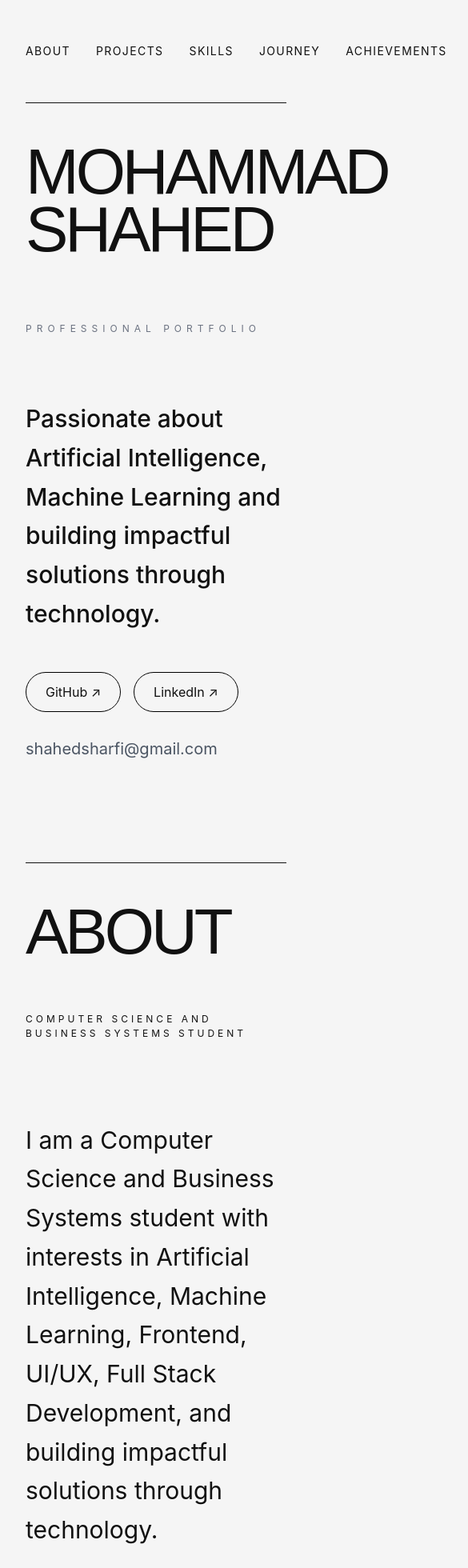
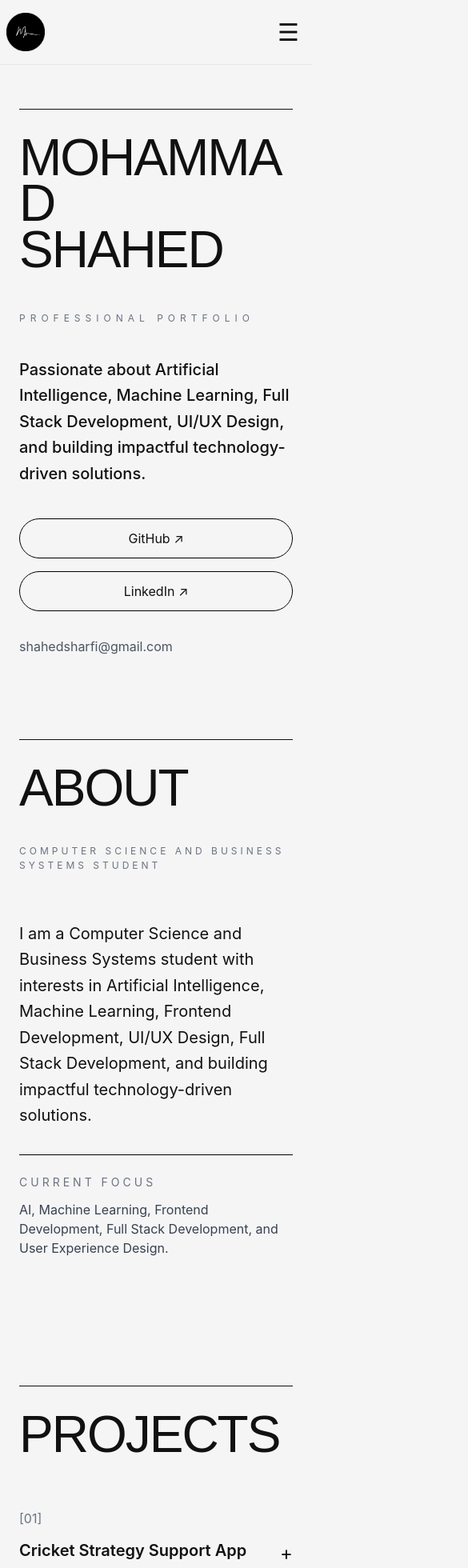
Before and after one commit to shahed4ms/Portfolio, a React (Vite) app in the folder portfolio/: page / in a window 390 px wide. Shown: the top 1960 px of the page at 80% size, 585 px wide, since content can reach past the window. Built offline with nearby package versions, Linux system fonts and the light colour scheme.

Commit message:
Responsive portfolio update

```diff
--- a/portfolio/src/Components/About.jsx
+++ b/portfolio/src/Components/About.jsx
@@ -1,24 +1,35 @@
 export default function About() {
   return (
-    <section id="about" className="px-8 py-32">
+    <section id="about" className="px-6 md:px-8 py-20 md:py-32">
       <div className="section-line"></div>
 
       <h1 className="editorial-title">ABOUT</h1>
 
-      <div className="grid md:grid-cols-2 gap-20 mt-16">
+      <div className="grid grid-cols-1 md:grid-cols-2 gap-10 md:gap-20 mt-10 md:mt-16">
         <div>
           <p className="section-label">
-            Computer Science and Business Systems student
+            Computer Science and Business Systems Student
           </p>
         </div>
 
         <div>
-          <p className="text-3xl leading-relaxed">
+          <p className="text-xl md:text-3xl leading-relaxed">
             I am a Computer Science and Business Systems student with interests
-            in Artificial Intelligence, Machine Learning, Frontend, UI/UX, Full
-            Stack Development, and building impactful solutions through
-            technology.
+            in Artificial Intelligence, Machine Learning, Frontend Development,
+            UI/UX Design, Full Stack Development, and building impactful
+            technology-driven solutions.
           </p>
+
+          <div className="mt-8 md:mt-10 border-t border-black pt-6">
+            <p className="text-sm uppercase tracking-[4px] text-gray-500">
+              Current Focus
+            </p>
+
+            <p className="mt-3 text-base md:text-lg text-gray-700">
+              AI, Machine Learning, Frontend Development, Full Stack
+              Development, and User Experience Design.
+            </p>
+          </div>
         </div>
       </div>
     </section>
--- a/portfolio/src/Components/Achievements.jsx
+++ b/portfolio/src/Components/Achievements.jsx
@@ -33,7 +33,7 @@ const achievements = [
 
 export default function Achievements() {
   return (
-    <section id="achievements"className="px-8 py-32">
+    <section id="achievements" className="px-8 py-32">
       <div className="section-line"></div>
 
       <h1 className="editorial-title">ACHIEVEMENTS</h1>
--- a/portfolio/src/Components/Hero.jsx
+++ b/portfolio/src/Components/Hero.jsx
@@ -1,7 +1,7 @@
 export default function Hero() {
   return (
-    <section className="min-h-screen flex items-center pt-32">
-      <div className="w-full px-8">
+    <section className="min-h-screen flex items-center pt-28 md:pt-32">
+      <div className="w-full px-6 md:px-8">
         <div className="section-line"></div>
 
         <h1 className="editorial-title">
@@ -10,7 +10,7 @@ export default function Hero() {
           SHAHED
         </h1>
 
-        <div className="grid md:grid-cols-2 mt-20 gap-20">
+        <div className="grid grid-cols-1 md:grid-cols-2 mt-12 md:mt-20 gap-10 md:gap-20">
           {/* Left Side */}
           <div>
             <p className="text-xs uppercase tracking-[6px] text-gray-500">
@@ -20,17 +20,18 @@ export default function Hero() {
 
           {/* Right Side */}
           <div>
-            <p className="text-3xl md:text-4xl font-medium leading-relaxed">
-              Passionate about Artificial Intelligence, Machine Learning and
-              building impactful solutions through technology.
+            <p className="text-xl md:text-4xl font-medium leading-relaxed">
+              Passionate about Artificial Intelligence, Machine Learning, Full
+              Stack Development, UI/UX Design, and building impactful
+              technology-driven solutions.
             </p>
 
-            <div className="flex flex-wrap gap-4 mt-12">
+            <div className="flex flex-col sm:flex-row gap-4 mt-10 md:mt-12">
               <a
                 href="https://github.com/shahed4ms"
                 target="_blank"
                 rel="noopener noreferrer"
-                className="border border-black px-6 py-3 rounded-full hover:bg-black hover:text-white transition duration-300"
+                className="border border-black px-6 py-3 rounded-full text-center hover:bg-black hover:text-white transition duration-300"
               >
                 GitHub ↗
               </a>
@@ -39,13 +40,15 @@ export default function Hero() {
                 href="https://www.linkedin.com/in/mohammad-shahed-25834a319/"
                 target="_blank"
                 rel="noopener noreferrer"
-                className="border border-black px-6 py-3 rounded-full hover:bg-black hover:text-white transition duration-300"
+                className="border border-black px-6 py-3 rounded-full text-center hover:bg-black hover:text-white transition duration-300"
               >
                 LinkedIn ↗
               </a>
             </div>
 
-            <p className="mt-8 text-xl text-gray-600">shahedsharfi@gmail.com</p>
+            <p className="mt-8 text-base md:text-xl text-gray-600 break-all">
+              shahedsharfi@gmail.com
+            </p>
           </div>
         </div>
       </div>
--- a/portfolio/src/Components/Journey.jsx
+++ b/portfolio/src/Components/Journey.jsx
@@ -1,42 +1,50 @@
 export default function Journey() {
   return (
-    <section id="journey" className="px-8 py-32">
+    <section id="journey" className="px-6 md:px-8 py-20 md:py-32">
       <div className="section-line"></div>
 
       <h1 className="editorial-title">JOURNEY</h1>
 
-      <div className="mt-20">
-        <div className="border-b border-black py-12 grid md:grid-cols-2">
-          <div>[2023 - PRESENT]</div>
+      <div className="mt-10 md:mt-20">
+        {/* Education */}
+        <div className="border-b border-black py-8 md:py-12 grid grid-cols-1 md:grid-cols-2 gap-4">
+          <div className="text-gray-500">[2023 - PRESENT]</div>
 
           <div>
-            <p className="text-sm uppercase tracking-[4px] text-gray-500 mb-3">
+            <p className="text-xs md:text-sm uppercase tracking-[4px] text-gray-500 mb-3">
               Education
             </p>
 
-            <h3 className="text-4xl font-semibold">
+            <h3 className="text-2xl md:text-4xl font-semibold leading-tight">
               Dr. N.G.P Institute of Technology
             </h3>
 
-            <p className="mt-4 text-gray-600">
-              Bachelor of Technology - Computer Scienece and Business Systems
+            <p className="mt-3 md:mt-4 text-gray-600 text-base md:text-lg">
+              Bachelor of Technology – Computer Science and Business Systems
             </p>
 
-            <p className="mt-4 text-gray-500">CGPA(upto 5th semester): 7.90</p>
+            <p className="mt-3 md:mt-4 text-gray-500 text-sm md:text-base">
+              CGPA (up to 5th Semester): 7.90
+            </p>
           </div>
         </div>
 
-        <div className="border-b border-black py-12 grid md:grid-cols-2">
-          <div>[June 2025]</div>
+        {/* Internship */}
+        <div className="border-b border-black py-8 md:py-12 grid grid-cols-1 md:grid-cols-2 gap-4">
+          <div className="text-gray-500">[JUNE 2025]</div>
 
           <div>
-            <p className="text-sm uppercase tracking-[4px] text-gray-500 mb-3">
+            <p className="text-xs md:text-sm uppercase tracking-[4px] text-gray-500 mb-3">
               Internship
             </p>
 
-            <h3 className="text-4xl font-semibold">UI/UX Intern</h3>
+            <h3 className="text-2xl md:text-4xl font-semibold leading-tight">
+              UI/UX Intern
+            </h3>
 
-            <p className="mt-4 text-gray-600">Litz Tech, Coimbatore</p>
+            <p className="mt-3 md:mt-4 text-gray-600 text-base md:text-lg">
+              Litz Tech, Coimbatore
+            </p>
           </div>
         </div>
       </div>
--- a/portfolio/src/Components/Navbar.jsx
+++ b/portfolio/src/Components/Navbar.jsx
@@ -1,12 +1,20 @@
+import { useState } from "react";
+
 export default function Navbar() {
+  const [menuOpen, setMenuOpen] = useState(false);
+
   return (
-    <nav className="fixed top-0 left-0 w-full z-50 bg-[#f5f5f5]">
-      <div className="px-8 py-8 flex justify-between items-center">
-        <div>
-            <img src="/logo.PNG" alt="ShahedLogo" className="h-16 w-auto" />
-        </div>
+    <nav className="fixed top-0 left-0 w-full z-50 bg-[#f5f5f5] border-b border-gray-200">
+      <div className="w-full pl-2 pr-4 md:pl-4 md:pr-8 py-4 md:py-5 flex justify-between items-center">
+        {/* Logo */}
+        <img
+          src="/logo.PNG"
+          alt="Shahed Logo"
+          className="h-12 md:h-16 w-auto"
+        />
 
-        <div className="flex gap-8 text-sm uppercase tracking-widest">
+        {/* Desktop Menu */}
+        <div className="hidden md:flex gap-8 text-sm uppercase tracking-widest">
           <a href="#about" className="hover:opacity-60 transition">
             About
           </a>
@@ -31,7 +39,46 @@ export default function Navbar() {
             Contact
           </a>
         </div>
+
+        {/* Mobile Menu Button */}
+        <button
+          className="md:hidden text-3xl"
+          onClick={() => setMenuOpen(!menuOpen)}
+        >
+          ☰
+        </button>
       </div>
+
+      {/* Mobile Menu */}
+      {menuOpen && (
+        <div className="md:hidden bg-[#f5f5f5] border-t border-gray-300">
+          <div className="flex flex-col p-6 gap-4 uppercase tracking-widest text-sm">
+            <a href="#about" onClick={() => setMenuOpen(false)}>
+              About
+            </a>
+
+            <a href="#projects" onClick={() => setMenuOpen(false)}>
+              Projects
+            </a>
+
+            <a href="#skills" onClick={() => setMenuOpen(false)}>
+              Skills
+            </a>
+
+            <a href="#journey" onClick={() => setMenuOpen(false)}>
+              Journey
+            </a>
+
+            <a href="#achievements" onClick={() => setMenuOpen(false)}>
+              Achievements
+            </a>
+
+            <a href="#contact" onClick={() => setMenuOpen(false)}>
+              Contact
+            </a>
+          </div>
+        </div>
+      )}
     </nav>
   );
 }
--- a/portfolio/src/Components/Projects.jsx
+++ b/portfolio/src/Components/Projects.jsx
@@ -108,35 +108,41 @@ export default function Projects() {
   };
 
   return (
-    <section id="projects" className="px-8 py-32">
+    <section id="projects" className="px-6 md:px-8 py-20 md:py-32">
       <div className="section-line"></div>
 
       <h1 className="editorial-title">PROJECTS</h1>
 
-      <div className="mt-20">
+      <div className="mt-10 md:mt-20">
         {projects.map((project, index) => (
           <div key={index} className="border-b border-black">
             <button
               onClick={() => toggleProject(index)}
-              className="w-full py-10 text-left grid md:grid-cols-2"
+              className="w-full py-6 md:py-10 text-left grid grid-cols-1 md:grid-cols-2 gap-4"
             >
-              <div>[{String(index + 1).padStart(2, "0")}]</div>
+              <div className="text-gray-500">
+                [{String(index + 1).padStart(2, "0")}]
+              </div>
 
-              <div className="flex justify-between items-center">
-                <h3 className="text-3xl font-semibold">{project.title}</h3>
+              <div className="flex justify-between items-start">
+                <h3 className="text-xl md:text-3xl font-semibold leading-tight pr-4">
+                  {project.title}
+                </h3>
 
-                <span className="text-3xl">
+                <span className="text-2xl md:text-3xl flex-shrink-0">
                   {openProject === index ? "−" : "+"}
                 </span>
               </div>
             </button>
 
             {openProject === index && (
-              <div className="grid md:grid-cols-2 pb-10">
+              <div className="grid grid-cols-1 md:grid-cols-2 gap-4 pb-8 md:pb-10">
                 <div></div>
 
                 <div>
-                  <p className="text-gray-700 text-lg">{project.description}</p>
+                  <p className="text-gray-700 text-base md:text-lg leading-relaxed">
+                    {project.description}
+                  </p>
 
                   <div className="mt-6">
                     <h4 className="font-semibold mb-3">Technologies</h4>
@@ -145,7 +151,7 @@ export default function Projects() {
                       {project.technologies.map((tech) => (
                         <span
                           key={tech}
-                          className="px-3 py-1 border rounded-full"
+                          className="px-3 py-1 border rounded-full text-sm"
                         >
                           {tech}
                         </span>
@@ -158,7 +164,9 @@ export default function Projects() {
 
                     <ul className="space-y-2">
                       {project.features.map((feature) => (
-                        <li key={feature}>• {feature}</li>
+                        <li key={feature} className="text-sm md:text-base">
+                          • {feature}
+                        </li>
                       ))}
                     </ul>
                   </div>
--- a/portfolio/src/Components/Skills.jsx
+++ b/portfolio/src/Components/Skills.jsx
@@ -14,14 +14,17 @@ const skills = [
 
 export default function Skills() {
   return (
-    <section id="skills" className="px-8 py-32">
+    <section id="skills" className="px-6 md:px-8 py-20 md:py-32">
       <div className="section-line"></div>
 
       <h1 className="editorial-title">SKILLS</h1>
 
-      <div className="grid grid-cols-2 md:grid-cols-4 gap-8 mt-16">
+      <div className="grid grid-cols-2 md:grid-cols-4 gap-4 md:gap-8 mt-10 md:mt-16">
         {skills.map((skill) => (
-          <div key={skill} className="border-b border-black pb-4 text-2xl">
+          <div
+            key={skill}
+            className="border-b border-black pb-3 md:pb-4 text-lg md:text-2xl"
+          >
             {skill}
           </div>
         ))}
--- a/portfolio/src/index.css
+++ b/portfolio/src/index.css
@@ -10,21 +10,27 @@ html {
 
 body {
   margin: 0;
+  overflow-x: hidden;
   background: #f5f5f5;
   color: #111;
   font-family: 'Inter', sans-serif;
 }
 
+* {
+  box-sizing: border-box;
+}
+
 .editorial-title {
   font-family: 'Oswald', sans-serif;
-  font-size: clamp(5rem, 12vw, 10rem);
+  font-size: clamp(4rem, 12vw, 10rem);
   line-height: 0.9;
-  letter-spacing: -4px;
+  letter-spacing: -2px;
+  word-break: break-word;
 }
 
 .section-line {
   border-top: 1px solid #111;
-  margin-bottom: 50px;
+  margin-bottom: 2rem;
 }
 
 .section-label {
@@ -32,8 +38,32 @@ body {
   letter-spacing: 4px;
   text-transform: uppercase;
   margin-bottom: 20px;
+  color: #6b7280;
 }
 
 .project-row:hover {
-  background: rgba(0,0,0,0.03);
+  background: rgba(0, 0, 0, 0.03);
 }
+
+img {
+  max-width: 100%;
+  height: auto;
+}
+
+button,
+a {
+  touch-action: manipulation;
+}
+
+::-webkit-scrollbar {
+  width: 8px;
+}
+
+::-webkit-scrollbar-thumb {
+  background: #999;
+  border-radius: 20px;
+}
+
+::-webkit-scrollbar-track {
+  background: #f5f5f5;
+}
```
Also changed, not shown: portfolio/src/Components/Contact.jsx (+28 -4 lines), portfolio/src/Components/Footer.jsx (+5 -3 lines).
